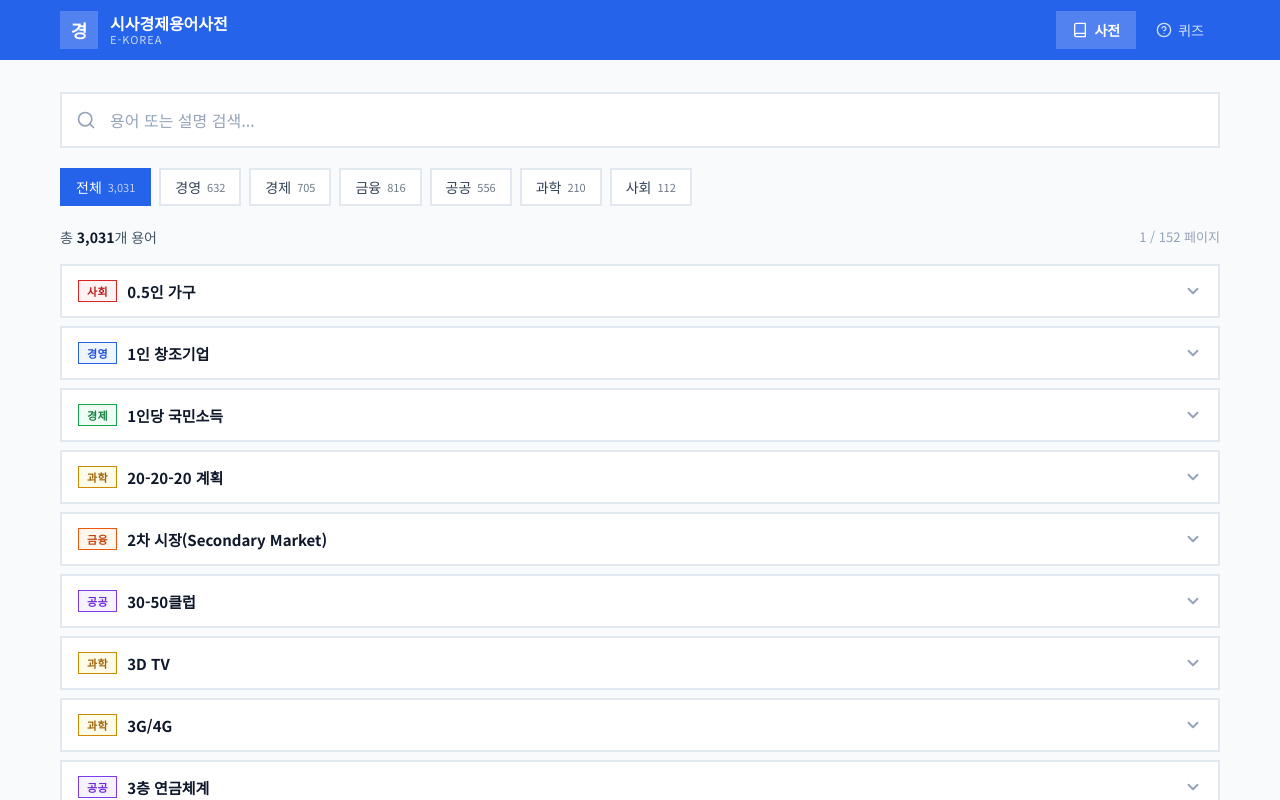
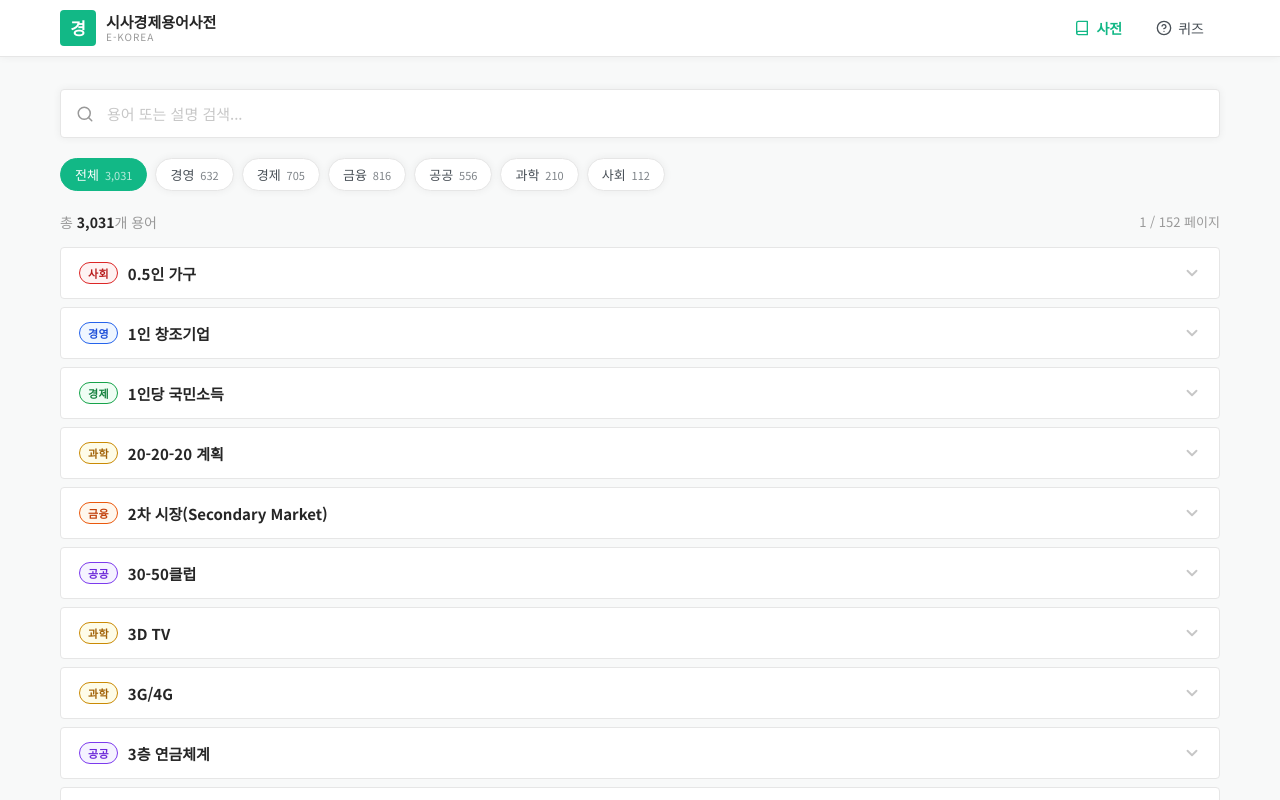
Before and after one commit to boredape874/E-KOREA, a React (Vite) app: page /#/ in a window 1280 px wide. Shown: the top 800 px of the page. Built offline with nearby package versions, Linux system fonts and the light colour scheme.

Commit message:
design: Velog-style redesign (teal accent, soft shadows, rounded cards)

```diff
--- a/src/App.css
+++ b/src/App.css
@@ -6,18 +6,19 @@
 
 /* ── Header ── */
 .header {
-  background: var(--blue);
-  color: #fff;
+  background: var(--white);
+  border-bottom: 1px solid var(--border);
   position: sticky;
   top: 0;
   z-index: 100;
+  box-shadow: var(--shadow);
 }
 
 .header-inner {
   max-width: 1200px;
   margin: 0 auto;
   padding: 0 20px;
-  height: 60px;
+  height: 56px;
   display: flex;
   align-items: center;
   justify-content: space-between;
@@ -26,17 +27,19 @@
 .logo {
   display: flex;
   align-items: center;
-  gap: 12px;
+  gap: 10px;
 }
 
 .logo-icon {
-  width: 38px;
-  height: 38px;
-  background: rgba(255,255,255,0.2);
+  width: 36px;
+  height: 36px;
+  background: var(--green);
+  color: #fff;
+  border-radius: var(--radius);
   display: flex;
   align-items: center;
   justify-content: center;
-  font-size: 18px;
+  font-size: 17px;
   font-weight: 900;
   flex-shrink: 0;
 }
@@ -48,40 +51,44 @@
 }
 
 .logo-title {
-  font-size: 16px;
+  font-size: 15px;
   font-weight: 700;
+  color: var(--black);
 }
 
 .logo-sub {
-  font-size: 11px;
-  opacity: 0.75;
+  font-size: 10px;
+  color: var(--gray-mid);
   letter-spacing: 1px;
 }
 
 /* ── Nav ── */
 .nav {
   display: flex;
-  gap: 4px;
+  gap: 2px;
 }
 
 .nav-link {
   display: flex;
   align-items: center;
   gap: 6px;
-  padding: 8px 16px;
+  padding: 7px 16px;
   font-size: 14px;
   font-weight: 500;
-  color: rgba(255,255,255,0.8);
+  color: var(--gray);
+  border-radius: var(--radius);
   transition: background 0.15s, color 0.15s;
 }
 
 .nav-link svg { width: 16px; height: 16px; }
 
-.nav-link:hover { background: rgba(255,255,255,0.15); color: #fff; }
+.nav-link:hover {
+  background: var(--gray-50);
+  color: var(--black);
+}
 
 .nav-link.active {
-  background: rgba(255,255,255,0.2);
-  color: #fff;
+  color: var(--green);
   font-weight: 700;
 }
 
@@ -96,17 +103,18 @@
 
 /* ── Footer ── */
 .footer {
-  background: var(--gray-900);
-  color: var(--gray-400);
+  background: var(--white);
+  border-top: 1px solid var(--border);
+  color: var(--gray-mid);
   text-align: center;
-  padding: 16px;
-  font-size: 12px;
+  padding: 20px;
+  font-size: 13px;
 }
 
 /* ── Responsive ── */
 @media (max-width: 640px) {
   .logo-title { font-size: 14px; }
   .logo-sub { display: none; }
-  .nav-link { padding: 8px 12px; font-size: 13px; }
+  .nav-link { padding: 7px 12px; font-size: 13px; }
   .main { padding: 20px 12px; }
 }
--- a/src/components/TermCard.css
+++ b/src/components/TermCard.css
@@ -1,19 +1,21 @@
 .term-card {
-  background: #fff;
-  border: 2px solid var(--gray-200);
+  background: var(--white);
+  border: 1px solid var(--border);
+  border-radius: var(--radius);
   overflow: hidden;
-  transition: border-color 0.15s;
+  transition: box-shadow 0.2s;
 }
 
-.term-card:hover { border-color: var(--gray-300); }
-.term-card.expanded { }
+.term-card:hover {
+  box-shadow: var(--shadow-md);
+}
 
 .term-header {
   width: 100%;
   display: flex;
   align-items: center;
   justify-content: space-between;
-  padding: 14px 16px;
+  padding: 14px 18px;
   background: transparent;
   border: none;
   text-align: left;
@@ -33,14 +35,15 @@
   font-size: 11px;
   font-weight: 700;
   padding: 2px 8px;
+  border-radius: 20px;
   border: 1.5px solid;
-  letter-spacing: 0.5px;
+  letter-spacing: 0.3px;
 }
 
 .term-name {
   font-size: 15px;
   font-weight: 600;
-  color: var(--gray-900);
+  color: var(--black);
   word-break: break-all;
 }
 
@@ -48,28 +51,28 @@
   width: 18px;
   height: 18px;
   flex-shrink: 0;
-  color: var(--gray-400);
+  color: var(--gray-light);
   transition: transform 0.2s;
 }
 
 .term-chevron.open { transform: rotate(180deg); }
 
 .term-body {
-  padding: 0 16px 16px;
-  border-top: 1.5px solid var(--gray-100);
-  margin-top: 0;
+  padding: 0 18px 18px;
+  border-top: 1px solid var(--border);
 }
 
 .term-desc {
   font-size: 14px;
-  line-height: 1.8;
-  color: var(--gray-700);
+  line-height: 1.9;
+  color: var(--gray);
   white-space: pre-wrap;
-  margin-top: 12px;
+  margin-top: 14px;
 }
 
 mark.hl {
-  background: #FEF08A;
-  color: var(--gray-900);
-  padding: 0 1px;
+  background: #fff3bf;
+  color: var(--black);
+  border-radius: 2px;
+  padding: 0 2px;
 }
--- a/src/index.css
+++ b/src/index.css
@@ -5,36 +5,54 @@
 }
 
 :root {
-  --blue:    #2563EB;
-  --blue-dark: #1D4ED8;
-  --blue-light: #EFF6FF;
-  --green:   #16A34A;
-  --green-light: #F0FDF4;
-  --red:     #DC2626;
-  --red-light: #FEF2F2;
-  --yellow:  #CA8A04;
-  --yellow-light: #FEFCE8;
-  --purple:  #7C3AED;
-  --purple-light: #F5F3FF;
-  --orange:  #EA580C;
-  --orange-light: #FFF7ED;
-  --gray-50:  #F8FAFC;
-  --gray-100: #F1F5F9;
-  --gray-200: #E2E8F0;
-  --gray-300: #CBD5E1;
-  --gray-400: #94A3B8;
-  --gray-600: #475569;
-  --gray-700: #334155;
-  --gray-900: #0F172A;
-  --font: 'Noto Sans KR', 'Apple SD Gothic Neo', sans-serif;
+  /* Primary — Velog teal */
+  --green:        rgb(18, 184, 134);
+  --green-focus:  rgb(32, 201, 151);
+  --green-light:  rgba(18, 184, 134, 0.08);
+  --green-border: rgba(18, 184, 134, 0.4);
+
+  /* Status */
+  --red:          rgb(255, 107, 107);
+  --red-light:    rgba(255, 107, 107, 0.08);
+  --red-border:   rgba(255, 107, 107, 0.4);
+  --yellow:       #f59f00;
+  --yellow-light: #fff9db;
+
+  /* Category colors (kept for badges) */
+  --cat-경영-bg:   #EFF6FF; --cat-경영-border: #2563EB; --cat-경영-text: #1D4ED8;
+  --cat-경제-bg:   #F0FDF4; --cat-경제-border: #16A34A; --cat-경제-text: #15803D;
+  --cat-금융-bg:   #FFF7ED; --cat-금융-border: #EA580C; --cat-금융-text: #C2410C;
+  --cat-공공-bg:   #F5F3FF; --cat-공공-border: #7C3AED; --cat-공공-text: #6D28D9;
+  --cat-과학-bg:   #FEFCE8; --cat-과학-border: #CA8A04; --cat-과학-text: #A16207;
+  --cat-사회-bg:   #FEF2F2; --cat-사회-border: #DC2626; --cat-사회-text: #B91C1C;
+
+  /* Neutrals */
+  --bg:        rgba(33, 37, 41, 0.028);
+  --white:     #ffffff;
+  --border:    #e6e6e6;
+  --shadow:    0 0 8px rgba(0,0,0,0.06);
+  --shadow-md: 0 2px 12px rgba(0,0,0,0.10);
+
+  --black:     #262626;
+  --gray-dark: rgb(33, 37, 41);
+  --gray:      rgb(73, 80, 87);
+  --gray-mid:  #999;
+  --gray-light: #c7c7c7;
+  --gray-100:  #f1f3f5;
+  --gray-50:   #f8f9fa;
+
+  --radius:  4px;
+  --font:    'Noto Sans KR', 'Apple SD Gothic Neo', sans-serif;
 }
 
 body {
   font-family: var(--font);
-  background: var(--gray-50);
-  color: var(--gray-900);
+  background: var(--bg);
+  color: var(--black);
   line-height: 1.6;
   min-height: 100vh;
+  -webkit-font-smoothing: antialiased;
+  -moz-osx-font-smoothing: grayscale;
 }
 
 a { color: inherit; text-decoration: none; }
@@ -43,6 +61,6 @@ input { font-family: var(--font); }
 
 /* Scrollbar */
 ::-webkit-scrollbar { width: 6px; height: 6px; }
-::-webkit-scrollbar-track { background: var(--gray-100); }
-::-webkit-scrollbar-thumb { background: var(--gray-300); }
-::-webkit-scrollbar-thumb:hover { background: var(--gray-400); }
+::-webkit-scrollbar-track { background: transparent; }
+::-webkit-scrollbar-thumb { background: var(--gray-light); border-radius: 3px; }
+::-webkit-scrollbar-thumb:hover { background: var(--gray-mid); }
--- a/src/pages/Dictionary.css
+++ b/src/pages/Dictionary.css
@@ -1,7 +1,5 @@
 /* ── Search ── */
-.search-wrap {
-  margin-bottom: 20px;
-}
+.search-wrap { margin-bottom: 20px; }
 
 .search-box {
   position: relative;
@@ -12,43 +10,49 @@
 .search-icon {
   position: absolute;
   left: 16px;
-  width: 20px;
-  height: 20px;
-  color: var(--gray-400);
+  width: 18px;
+  height: 18px;
+  color: var(--gray-mid);
   pointer-events: none;
 }
 
 .search-input {
   width: 100%;
-  padding: 14px 48px 14px 48px;
-  font-size: 16px;
-  border: 2px solid var(--gray-200);
-  background: #fff;
+  padding: 13px 48px 13px 46px;
+  font-size: 15px;
+  border: 1px solid var(--border);
+  border-radius: var(--radius);
+  background: var(--white);
   outline: none;
-  transition: border-color 0.15s;
-  color: var(--gray-900);
+  transition: border-color 0.15s, box-shadow 0.15s;
+  color: var(--black);
+  box-shadow: var(--shadow);
 }
 
-.search-input::placeholder { color: var(--gray-400); }
-.search-input:focus { border-color: var(--blue); }
+.search-input::placeholder { color: var(--gray-light); }
+.search-input:focus {
+  border-color: var(--green);
+  box-shadow: 0 0 0 3px var(--green-light);
+}
 .search-input::-webkit-search-cancel-button { display: none; }
 
 .search-clear {
   position: absolute;
-  right: 14px;
-  width: 28px;
-  height: 28px;
+  right: 12px;
+  width: 26px;
+  height: 26px;
   display: flex;
   align-items: center;
   justify-content: center;
-  background: var(--gray-200);
+  background: var(--gray-100);
   border: none;
-  color: var(--gray-600);
+  border-radius: 50%;
+  color: var(--gray-mid);
   transition: background 0.15s;
 }
 
-.search-clear:hover { background: var(--gray-300); }
-.search-clear svg { width: 14px; height: 14px; }
+.search-clear:hover { background: var(--border); }
+.search-clear svg { width: 13px; height: 13px; }
 
 /* ── Category ── */
 .cat-bar {
@@ -62,24 +66,27 @@
   display: inline-flex;
   align-items: center;
   gap: 6px;
-  padding: 7px 14px;
-  border: 2px solid var(--gray-200);
-  background: #fff;
-  font-size: 14px;
+  padding: 6px 14px;
+  border: 1px solid var(--border);
+  border-radius: 20px;
+  background: var(--white);
+  font-size: 13px;
   font-weight: 500;
-  color: var(--gray-700);
+  color: var(--gray);
   transition: all 0.15s;
+  box-shadow: var(--shadow);
 }
 
 .cat-btn:hover {
-  border-color: var(--blue);
-  color: var(--blue);
+  border-color: var(--green-border);
+  color: var(--green);
 }
 
 .cat-btn.active {
-  border-color: var(--blue);
-  background: var(--blue);
+  border-color: var(--green);
+  background: var(--green);
   color: #fff;
+  box-shadow: none;
 }
 
 .cat-count {
@@ -93,13 +100,13 @@
   display: flex;
   align-items: center;
   justify-content: space-between;
-  margin-bottom: 16px;
+  margin-bottom: 14px;
   font-size: 14px;
-  color: var(--gray-600);
+  color: var(--gray-mid);
 }
 
-.result-info strong { color: var(--gray-900); font-weight: 700; }
-.page-info { color: var(--gray-400); font-size: 13px; }
+.result-info strong { color: var(--black); font-weight: 700; }
+.page-info { font-size: 13px; }
 
 /* ── Term list ── */
 .term-list {
@@ -112,32 +119,29 @@
 .empty {
   text-align: center;
   padding: 80px 20px;
-  color: var(--gray-400);
+  color: var(--gray-light);
   display: flex;
   flex-direction: column;
   align-items: center;
-  gap: 12px;
+  gap: 14px;
 }
 
-.empty svg {
-  width: 48px;
-  height: 48px;
-}
-
-.empty p { font-size: 16px; }
+.empty svg { width: 48px; height: 48px; }
+.empty p { font-size: 16px; color: var(--gray-mid); }
 
 .btn-outline {
   padding: 8px 20px;
-  border: 2px solid var(--blue);
+  border: 1px solid var(--green);
+  border-radius: var(--radius);
   background: transparent;
-  color: var(--blue);
+  color: var(--green);
   font-size: 14px;
   font-weight: 600;
   transition: all 0.15s;
 }
 
 .btn-outline:hover {
-  background: var(--blue);
+  background: var(--green);
   color: #fff;
 }
 
@@ -157,21 +161,31 @@
   display: flex;
   align-items: center;
   justify-content: center;
-  border: 2px solid var(--gray-200);
-  background: #fff;
+  border: 1px solid var(--border);
+  border-radius: var(--radius);
+  background: var(--white);
   font-size: 14px;
   font-weight: 500;
-  color: var(--gray-700);
+  color: var(--gray);
   transition: all 0.15s;
+  box-shadow: var(--shadow);
 }
 
 .pg-btn svg { width: 16px; height: 16px; }
 
 .pg-btn:hover:not(:disabled) {
-  border-color: var(--blue);
-  color: var(--blue);
+  border-color: var(--green-border);
+  color: var(--green);
 }
 
-.pg-btn:disabled { opacity: 0.3; cursor: not-allowed; }
-.pg-btn.current { background: var(--blue); border-color: var(--blue); color: #fff; font-weight: 700; }
-.pg-ellipsis { font-size: 14px; color: var(--gray-400); padding: 0 4px; }
+.pg-btn:disabled { opacity: 0.35; cursor: not-allowed; box-shadow: none; }
+
+.pg-btn.current {
+  background: var(--green);
+  border-color: var(--green);
+  color: #fff;
+  font-weight: 700;
+  box-shadow: none;
+}
+
+.pg-ellipsis { font-size: 14px; color: var(--gray-light); padding: 0 4px; }
```
Also changed, not shown: src/pages/Quiz.css (+196 -142 lines).
